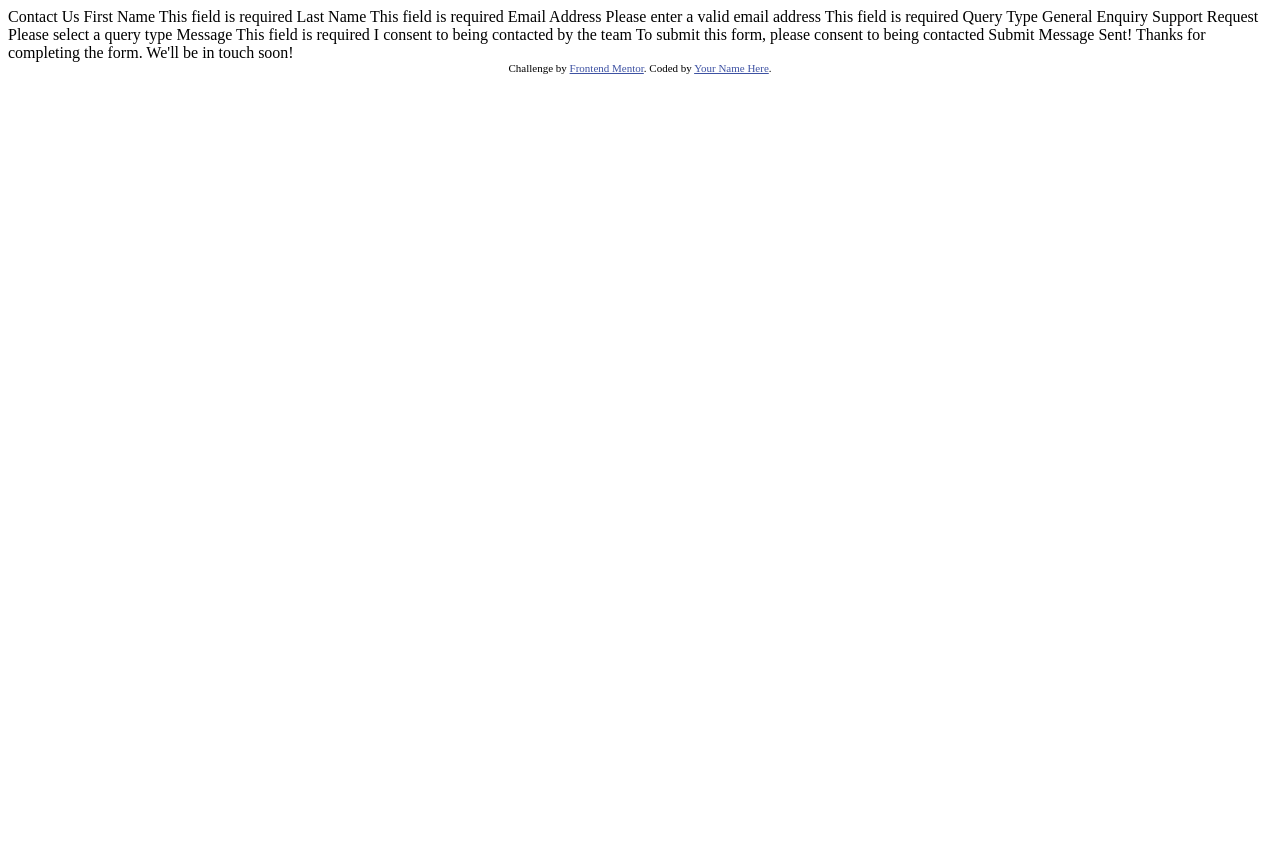
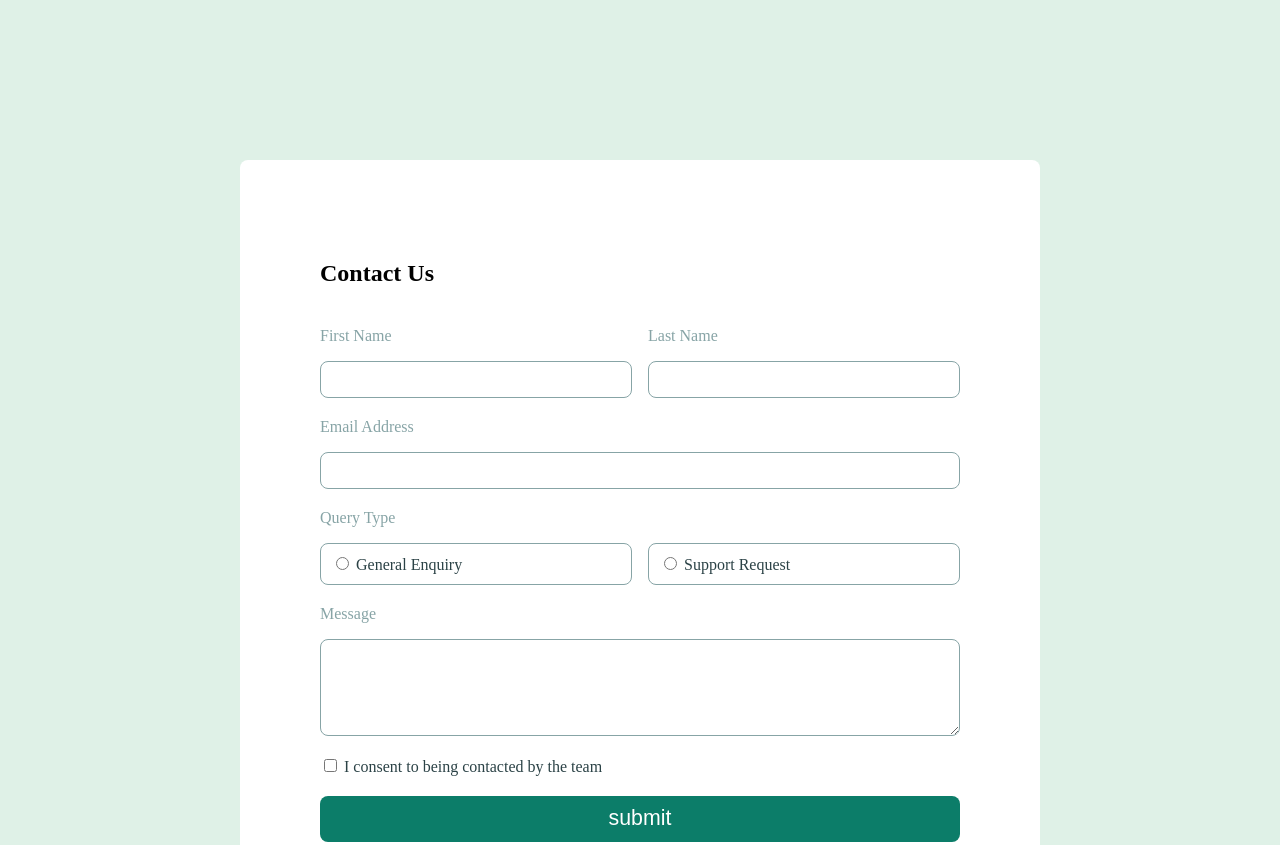
Before and after one commit to HyunjiiKim/contact-from-main, a plain HTML site: page index.html in a window 1280 px wide. Shown: the top 845 px of the page. Before the commit the page ends 800 px from the top, so only its background shows below. Drawn offline with Linux system fonts and the light colour scheme.

Commit message:
Implement CSS

```diff
--- /dev/null
+++ b/index.css
@@ -0,0 +1,121 @@
+/*colors*/
+/*majuscule => background-color | miniscule => color*/
+.Primary1{
+    background-color: rgb(223, 241, 231);
+}
+
+.Primary2{
+    background-color: rgb(12, 125, 105);
+}
+
+.Warning{
+    background-color: rgb(215,60,60);
+}
+
+.Gray1{
+    background-color: rgb(135,164,166);
+}
+
+.Gray2{
+    background-color: rgb(43,66,70);
+}
+
+.White{
+    background-color: rgb(255,255,255);
+}
+
+.primary1{
+    color:  rgb(223, 241, 231);
+}
+
+.primary2{
+    color: rgb(12, 125, 105);
+}
+
+.warning{
+    color: rgb(215,60,60);
+}
+
+.gray1{
+    color: rgb(135,164,166);
+}
+
+.gray2{
+    color: rgb(43,66,70);
+}
+
+.white{
+    color: rgb(255,255,255);
+}
+
+/**/
+
+label{
+    font-size: 16px;
+    color: rgb(135,164,166);
+    margin-bottom: 1em;
+}
+
+.input-flex-c{
+    display: flex;
+    flex-direction: column;
+}
+
+.input-flex-r{
+    display:flex;
+    justify-content: space-between;
+    gap:1em;
+}
+
+.input-flex-r div{
+    flex-grow: 1;
+}
+
+
+body{
+    max-width: 1440px;
+    margin: 0 auto;
+}
+
+form{
+    margin: 10em auto;
+    padding: 5em;
+    border: none;
+    border-radius: 8px;
+    width: 50%;
+    display: flex;
+    flex-direction: column;
+    gap: 20px;
+}
+
+form input{
+    padding: 10px;
+    border: 1px solid rgb(135,164,166);;
+    border-radius: 8px;
+}
+
+form .input-radio{
+    background-color: inherit;
+    padding: 10px;
+    border: 1px solid rgb(135,164,166);;
+    border-radius: 8px;
+    box-sizing: border-box;
+}
+
+textarea{
+    padding: 10px;
+    border: 1px solid rgb(135,164,166);;
+    border-radius: 8px;
+}
+
+form button{
+    cursor: pointer;
+    font-size: 16pt;
+    padding: 0.5em;
+    border: none;
+    border-radius: 8px;
+}
+
+.attribution{
+    text-align: center;
+}
--- a/index.html
+++ b/index.html
@@ -3,50 +3,55 @@
 <head>
   <meta charset="UTF-8">
   <meta name="viewport" content="width=device-width, initial-scale=1.0"> <!-- displays site properly based on user's device -->
-
   <link rel="icon" type="image/png" sizes="32x32" href="./assets/images/favicon-32x32.png">
-
+  <link rel="stylesheet" href="index.css">
   <title>Frontend Mentor | Contact form</title>
-
-  <!-- Feel free to remove these styles or customise in your own stylesheet 👍 -->
-  <style>
-    .attribution { font-size: 11px; text-align: center; }
-    .attribution a { color: hsl(228, 45%, 44%); }
-  </style>
 </head>
-<body>
-
-  Contact Us
-
-  First Name
-  This field is required
-
-  Last Name
-  This field is required
-
-  Email Address
-  Please enter a valid email address
-  This field is required
-
-  Query Type
-  General Enquiry
-  Support Request
-  Please select a query type
-
-  Message
-  This field is required
-
-  I consent to being contacted by the team
-  To submit this form, please consent to being contacted
-
-  Submit
-
-  Message Sent!
-  Thanks for completing the form. We'll be in touch soon!
-
+<body class="Primary1">
+  <section>
+    <form method="POST" class="White">
+      <h2>Contact Us</h2>
+      <div class="input-flex-r">
+        <div class="input-flex-c">
+          <label>First Name</label>
+          <input type="text" />
+        </div>
+        <div class="input-flex-c">
+          <label>Last Name</label>
+          <input type="text" />
+        </div>
+      </div>
+      <div class="input-flex-c">
+        <label>Email Address</label>
+        <input type="email" />
+      </div>
+      <div class="input-flex-c gray2">
+        <label>Query Type</label>
+        <div class="input-flex-r">
+          <div class="input-radio gray2">
+            <input type="radio">
+            General Enquiry
+          </div>
+          <div class="input-radio">
+            <input type="radio">
+            Support Request
+          </div>
+        </div>
+      </div>
+      <div class="input-flex-c">
+        <label for="message">Message</label>
+        <textarea name="message" rows="5"></textarea>
+      </div>
+      <div class="gray2">
+        <input type="checkbox">
+        I consent to being contacted by the team
+      </div>
+      <button onclick="<script>(e)=>{e.target.</script>" class="Primary2 white">submit</button>
+    </form>
+  </section>
   <div class="attribution">
     Challenge by <a href="https://www.frontendmentor.io?ref=challenge">Frontend Mentor</a>.
-    Coded by <a href="#">Your Name Here</a>.
+    Coded by <a href="https://github.com/HyunjiiKim">Hyunji Kim</a>.
   </div>
 </body>
 </html>
```
